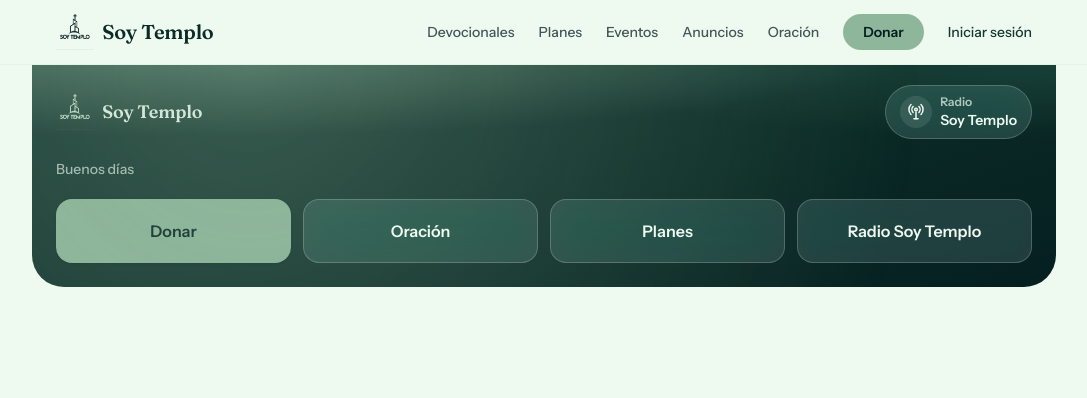
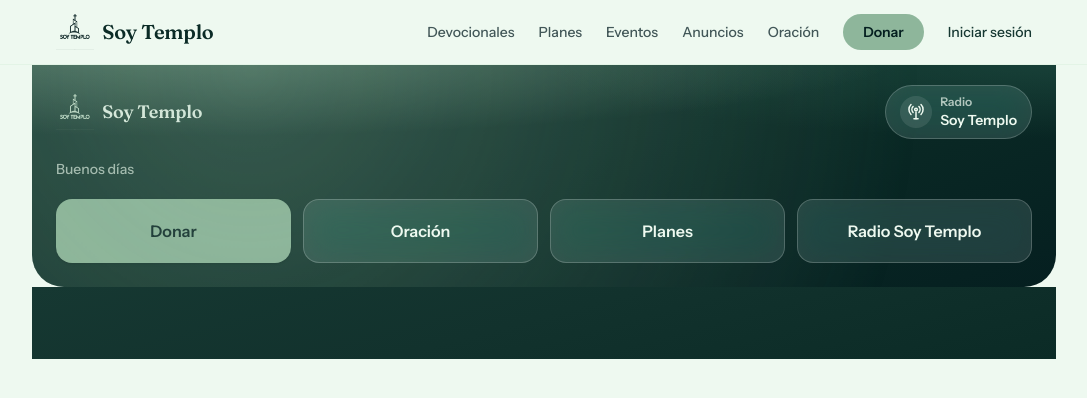
Before and after one commit to joelcastaneda777-coder/Soy-Templo, a Next.js app: page / in a window 1280 px wide. Shown: the top 398 px of the page, without its empty margins (96-1183 px from the left). Built offline with nearby package versions, Linux system fonts and the light colour scheme; no server answers; the database is empty.

Commit message:
UI: oscurecer feed inferior del inicio

```diff
--- a/src/app/page.tsx
+++ b/src/app/page.tsx
@@ -60,7 +60,7 @@ export default async function HomePage() {
   const isRadioLive = !!radio.stream_url;
 
   return (
-    <div className="space-y-6">
+    <div>
       <section className="hero-mesh -mx-4 -mt-4 space-y-5 rounded-b-[2rem] px-4 pb-6 pt-5 md:-mx-6 md:px-6">
         <div className="flex items-center justify-between gap-3">
           <div className="flex items-center gap-2">
@@ -114,6 +114,7 @@ export default async function HomePage() {
         </div>
       </section>
 
+      <section className="-mx-4 space-y-6 bg-[linear-gradient(165deg,#163832_0%,#12322d_48%,#0B2B26_100%)] px-4 pb-12 pt-6 md:-mx-6 md:px-6">
         {event ? (
           <Card>
             <Badge tone="balsamo">{t.home.nextEvent}</Badge>
@@ -124,7 +125,8 @@ export default async function HomePage() {
           </Card>
         ) : null}
 
-      <WeeklyAnnouncementsCarousel items={announcements} />
+        <WeeklyAnnouncementsCarousel items={announcements} dark />
+      </section>
     </div>
   );
 }
```
Lines whose indentation alone changed are shown as unchanged.
